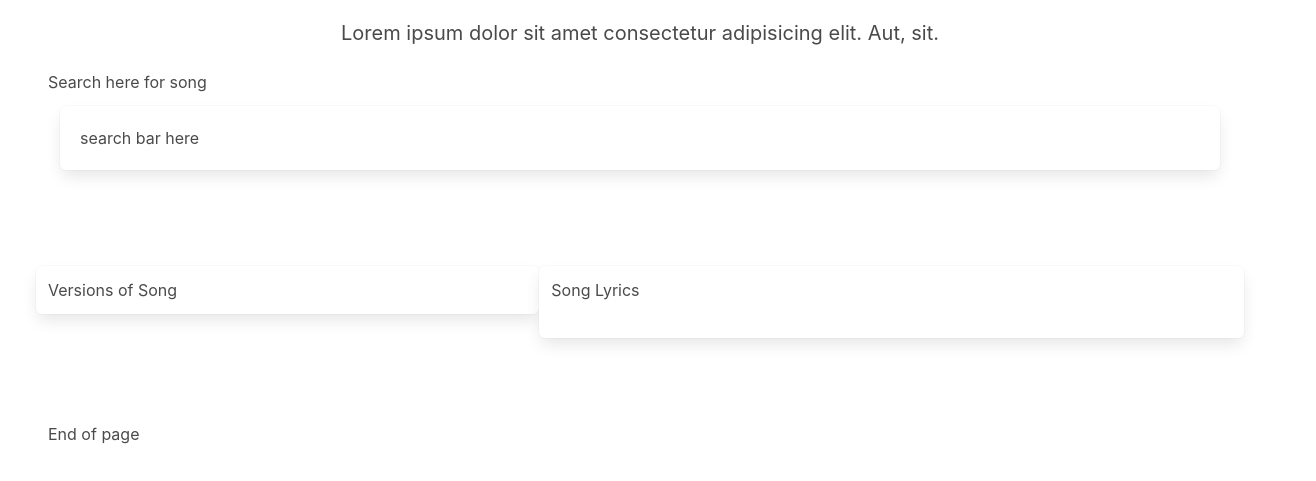
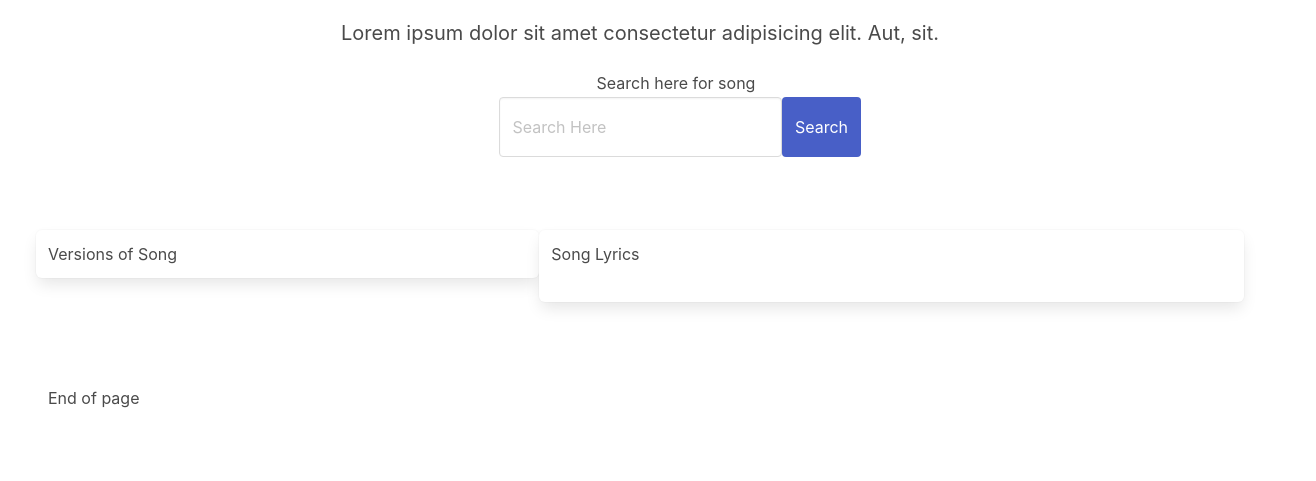
Before and after one commit to ingridhoffman/KaraoKanI, a plain HTML site: page index.html in a window 1280 px wide. Shown: the part 87-568 px from the top of the page, 1316 px wide, since content can reach past the window. Drawn offline with nearby package versions, Linux system fonts and the light colour scheme; no server answers.

Commit message:
added a search bar and button

```diff
--- a/index.html
+++ b/index.html
@@ -11,22 +11,11 @@
 	<link rel="stylesheet" href="https://cdn.jsdelivr.net/npm/bulma@0.8.0/css/bulma.min.css" />
 	<link rel="stylesheet" type="text/css" href="style.css" />
 
-<!-- Scripts -->
-		<script
-			defer
-			src="https://use.fontawesome.com/releases/v5.3.1/js/all.js"
-		></script>
-		<script
-			defer
-			src="https://code.jquery.com/jquery-3.4.1.min.js"
-			integrity="sha256-CSXorXvZcTkaix6Yvo6HppcZGetbYMGWSFlBw8HfCJo="
-			crossorigin="anonymous"
-		></script>
-		<script
-			defer
-			src="https://cdnjs.cloudflare.com/ajax/libs/jquery/3.2.1/jquery.min.js"
-		></script>
-		<script defer src="script.js"></script>
+	<!-- Scripts -->
+	<script defer src="https://use.fontawesome.com/releases/v5.3.1/js/all.js"></script>
+	<script defer src="https://code.jquery.com/jquery-3.4.1.min.js" integrity="sha256-CSXorXvZcTkaix6Yvo6HppcZGetbYMGWSFlBw8HfCJo=" crossorigin="anonymous"></script>
+	<script defer src="https://cdnjs.cloudflare.com/ajax/libs/jquery/3.2.1/jquery.min.js"></script>
+	<script defer src="script.js"></script>
 </head>
 
 <body>
@@ -44,12 +33,12 @@
 		</div>
 
 		<!-- Search bar -->
-		<nav class="columns">
-			<div class="column">
-				<h2>Search here for song</h2>
-				<div class="column is-mobile">
-					<div class="box has-text-left">search bar here</div>
-				</div>
+		<nav class="columns" id="navBar">
+			<h2>Search here for song</h2>
+			<div class="columns">
+				<input class="column input is-four-fifths" placeholder="Search Here" id="searchBar" />
+				<!--There is an issue with this search bar and it is not on the same line as the bar itself-->
+				<button class="column button is-link" id="searchBtn">Search</button>
 			</div>
 		</nav>
 	</header>
--- a/style.css
+++ b/style.css
@@ -0,0 +1,15 @@
+   #searchBar{
+       max-width: 80%;
+       height: 60px;
+   }
+   #navBar{
+       width: 100vw;
+       height: 100px;
+       display: flex;
+       justify-content: space-evenly;
+       align-items: center;
+       flex-direction: column;
+   }
+   #searchBtn{
+       height: 60px;
+   }
```
